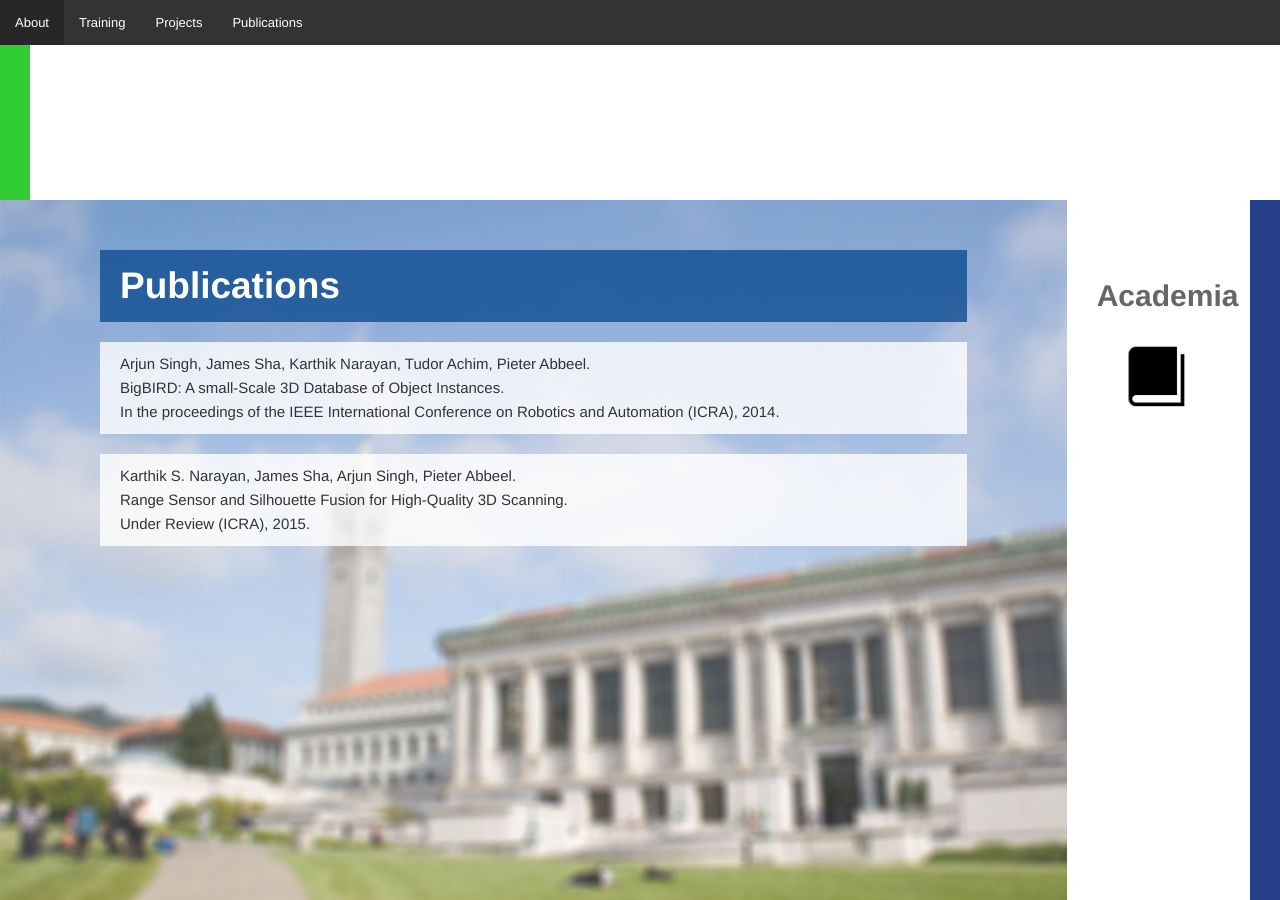
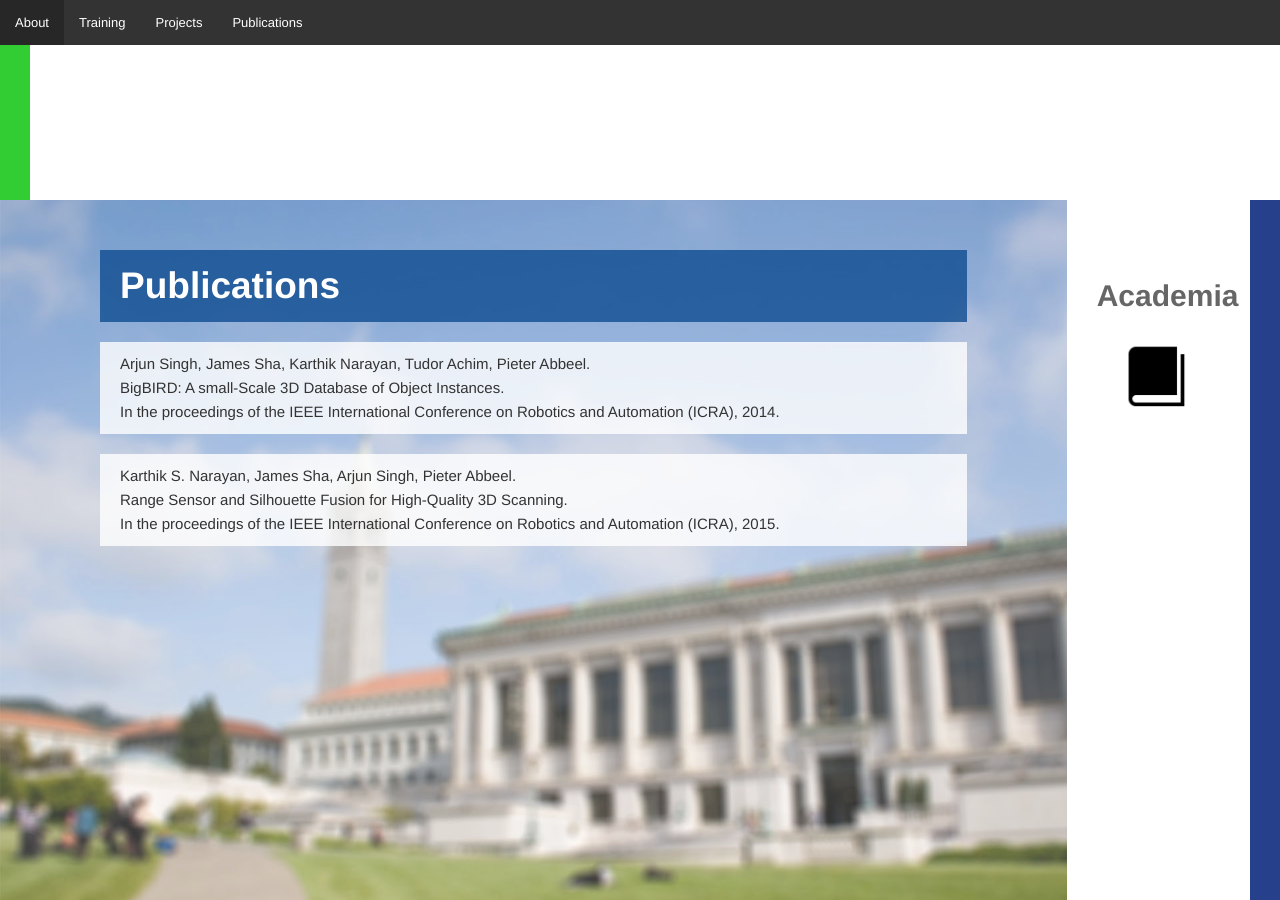
Before and after one commit to thedavidzhao/jamessha.github.io, a Jekyll site: the page built from index.html, in a window 1280 px wide and 900 px high, scrolled down 2250 px. Built offline with Jekyll 4.4.1, drawn with Linux system fonts in a browser that asks for light colours; nearby versions of some CDN libraries.

Commit message:
updated publications

```diff
--- a/index.html
+++ b/index.html
@@ -263,7 +263,7 @@ layout: default
             <div class="publication">
                 <p>Karthik S. Narayan, James Sha, Arjun Singh, Pieter Abbeel.</p>
                 <p>Range Sensor and Silhouette Fusion for High-Quality 3D Scanning.</p>
-                <p>Under Review (ICRA), 2015.</p>
+                <p>In the proceedings of the IEEE International Conference on Robotics and Automation (ICRA), 2015.</p>
             </div>
 
           </div>
```
